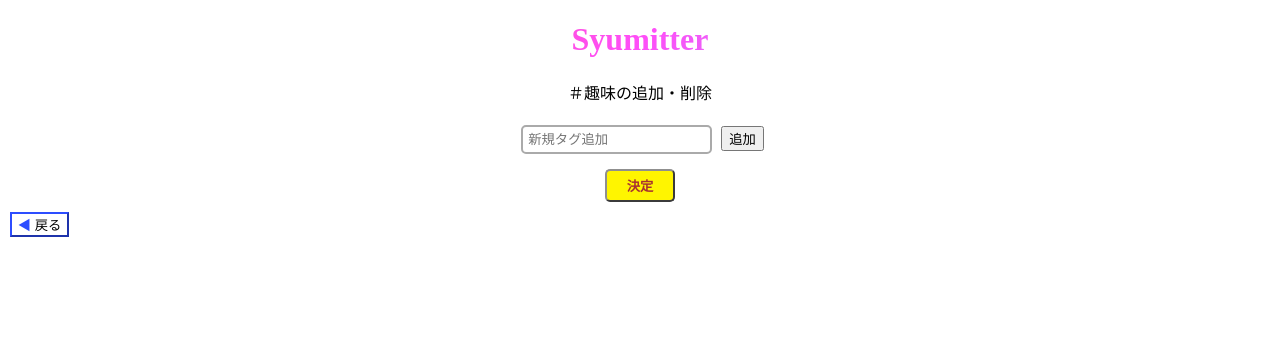
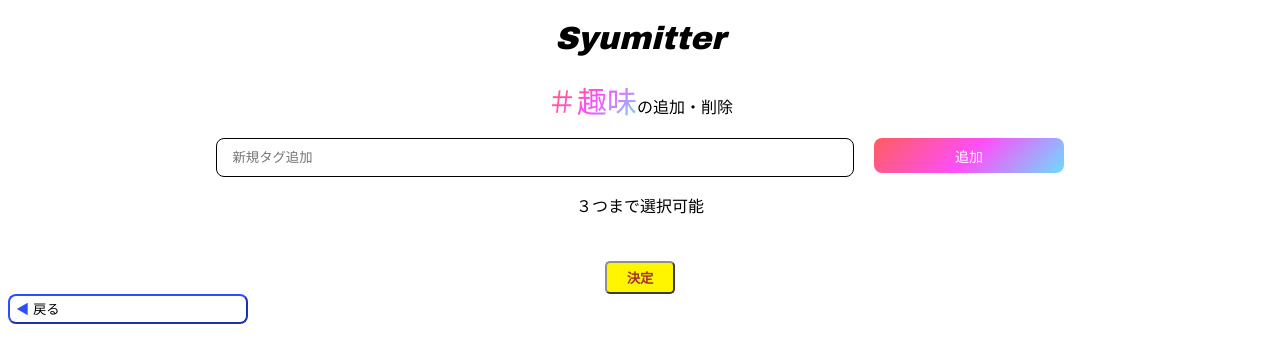
Before and after one commit to sachi1048/Syumitter, a PHP site: page /tag_sentaku.php in a window 1280 px wide; the page is wider, and only the part inside the window is pictured. Shown: the top 363 px of that part. Run offline with PHP 8.4, Linux system fonts and the light colour scheme; data that the repository does not hold is empty.

Commit message:
投稿画面、統合画面の趣味タグ選択画面、その二つのCSS：完成（時間があればCSS修正）

```diff
--- a/USER/CSS/checkbox.css
+++ b/USER/CSS/checkbox.css
@@ -3,15 +3,21 @@
     height:15px;
     padding: 10px 5px 20px 5px; /* ラベルの内側の余白を設定 */
     margin: 5px; /* ラベルの外側の余白を設定 */
-    border: 1px solid transparent; /* ラベルの枠線を透明に設定 */
+    border: 1px solid #18EBF9; /* ラベルの枠線を透明に設定 */
     cursor: pointer; /* ポインタカーソルを表示 */
     border-radius:17px;
+    font-size:20px;
+    color:#18EBF9;
+    background-color:#ffffff;
 }
-
+label.selectable:hover{
+    background-color:#18EBF9;
+    color:#ffffff;
+    border:none;
+}
 input[type="checkbox"] {
     display: none; /* チェックボックスを非表示にする */
 }
-
 input[type="checkbox"]:checked + label {
     border-color: blue; /* チェックされたときのラベルの枠線の色を青に変更 */
     background-color: lightblue; /* チェックされたときのラベルの背景色をライトブルーに変更 */
@@ -20,9 +26,14 @@ input[type="checkbox"]:checked + label {
     color:rgb(45, 77, 255);
 }
 .backbutton{
-    border-color:rgb(45,77,255);
-    margin-right:95%;
-    background-color:#ffffff;
+    width: 19%;
+    height: 30px;
+    border-color: rgb(45, 77, 255);
+    margin-bottom: 200px;
+    margin-right: 85%;
+    background-color: #ffffff;
+    text-align: left;
+    border-radius: 8px;
 }
 .tag_ln{
     margin-top:10px;
@@ -39,6 +50,7 @@ input[type="checkbox"]:checked + label {
     margin-left:15%;
 }
 .tagbutton {
+    margin-top:10px;
     background-color: #ffffff; /* ボタンの背景色 */
     padding: 10px 24px; /* ボタンのパディング */
     background: linear-gradient(to right, #6ddcff, #ff4ef8, #ff5d5d);
@@ -55,9 +67,11 @@ input[type="checkbox"]:checked + label {
     border-image-slice: 1; /* グラデーションを全体に適用 */
 }
 .syumitter1 {
+    font-weight: bold;
     background: linear-gradient(-45deg, #6ddcff, #ff4ef8, #ff5d5d);
   -webkit-background-clip: text;
   -webkit-text-fill-color: transparent;
+    font-style: oblique;
 }
 .inp{
     width:70%;
@@ -69,7 +83,7 @@ input[type="checkbox"]:checked + label {
 }
 .nextbutton {
     margin-top: 10px;
-    margin-bottom: 10px;
+    margin-bottom: 200px;
     padding: 5px 20px;
     border-radius: 5px;
     border-color: #8f8f8f;
@@ -88,6 +102,7 @@ body {
     padding: 5px;
     border-radius: 5px;
     border: 2px solid #aaa;
+    font-size:17px;
 }
 .toukougazou {
     position: relative;
@@ -109,6 +124,7 @@ body {
     transform: translate(-50%, -50%);
     padding: 10px 20px;
     background-color: rgba(255, 255, 255, 0.7);
+    font-weight: bold;
     /* border: none; */
     cursor: pointer;
     border: 1.2px solid #ff9929;
@@ -118,3 +134,38 @@ body {
     text-align: center;
     margin-top: 10px;
 }
+.h1-1 {
+    font-weight: bold;
+    font-style: oblique;
+    font-family: "arial black";
+}
+.tag_inp{
+    width:50%;
+    height:35px;
+    border:1.2px solid #000000;
+    border-radius:8px;
+}
+.nizibutton{
+    width: 15%;
+    height: 35px;
+    border: none;
+    border-radius: 8px;
+    font-size: 14px;
+    background: linear-gradient(-45deg, #6ddcff, #ff4ef8, #ff5d5d);
+    color: #ffffff;
+}
+.tag_syumi{
+    background: linear-gradient(-45deg, #6ddcff, #ff4ef8, #ff5d5d);
+  -webkit-background-clip: text;
+  -webkit-text-fill-color: transparent;
+  font-size:30px;
+}
+.lastbutton{
+    margin-top: 10px;
+    padding: 5px 20px;
+    border-radius: 5px;
+    border-color: #8f8f8f;
+    background-color: #fff500;
+    color: #A73030;
+    font-weight: bold;
+}
--- a/USER/tag_sentaku.php
+++ b/USER/tag_sentaku.php
@@ -28,7 +28,6 @@
 <head>
     <meta charset="UTF-8">
     <meta name="viewport" content="width=device-width, initial-scale=1.0">
-    <link rel="stylesheet" href="CSS/main.css">
     <link rel="stylesheet" href="CSS/checkbox.css">
     <title>趣味タグ選択画面</title>
     <!-- ここから↓ -->
@@ -82,14 +81,15 @@
     <!-- ここまではチャットGPTにしかわかりません -->
 </head>
 <body>
-    <h1 class="syumitter1">Syumitter</h1>
-    <p>＃趣味の追加・削除</p>
+    <h1 class="h1-1">Syumitter</h1>
+    <p><span class="tag_syumi">＃趣味</span>の追加・削除</p>
     <div id="notification"><?php echo htmlspecialchars($message, ENT_QUOTES, 'UTF-8'); ?></div>
     <!-- 趣味タグの追加 -->
     <form action="" method="post">
-        <input type="text" name="tagmei" placeholder="新規タグ追加" required>
-        <button type="submit">追加</button>
-    </form>
+        <input class="tag_inp" type="text" name="tagmei" placeholder="　新規タグ追加" required>
+        <button class="nizibutton" type="submit">追加</button>
+        <p>３つまで選択可能</p>
+    </form><br>
     <!-- 趣味タグ一覧を表示 -->
     <form action="toukou.php" method="POST">
         <div>
@@ -106,7 +106,7 @@
                 }
             ?>
         </div>
-        <button class="nextbutton" type="submit">決定</button>
+        <button class="lastbutton" type="submit">決定</button>
     </form>
     <button class="backbutton" onclick="history.back()"><span class="aokusitai">◀</span> 戻る</button>
     <!-- ここから先はチャットGPTに仕様を聞いてください -->
```
Also changed, not shown: USER/toukou.php (+30 -17 lines).
